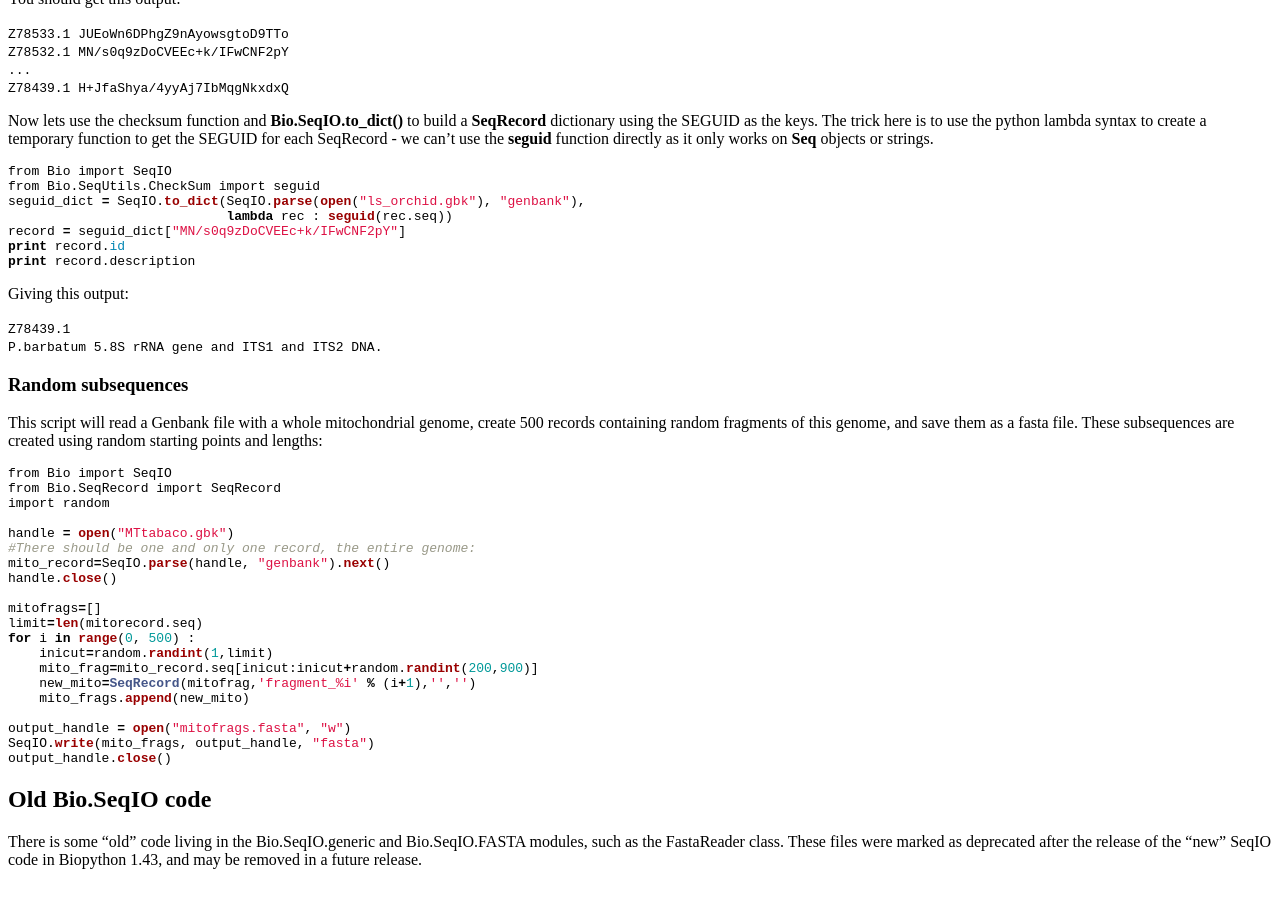
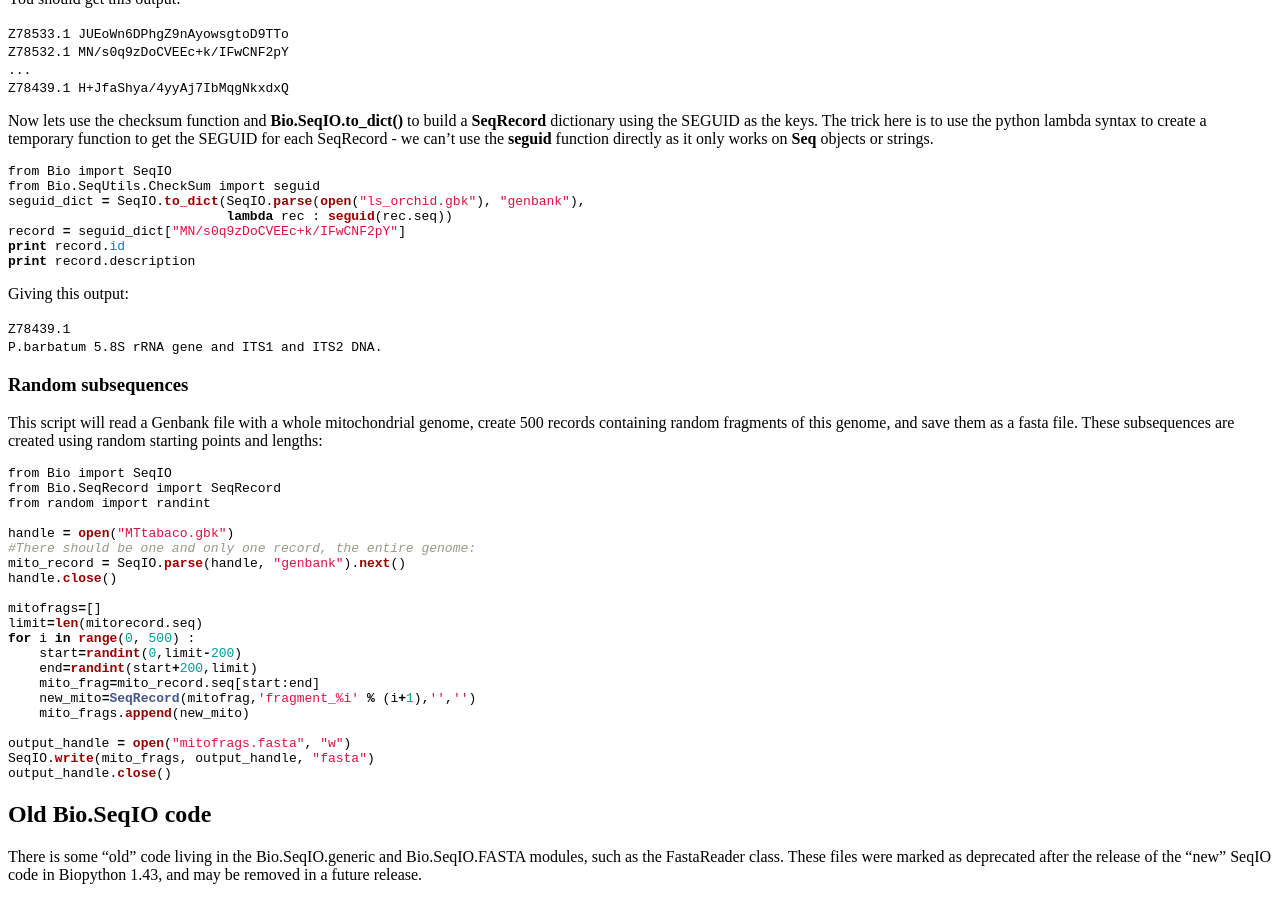
Before and after one commit to biopython/biopython.github.io, a Jekyll site: the page built from wiki/SeqIO.md, in a window 1280 px wide and 900 px high, scrolled down 3901 px. Built offline with Jekyll 4.4.1, drawn with Linux system fonts in a browser that asks for light colours.

Commit message:
Fixed possible overflow when randomly get a sequence near the end

````diff
--- a/wiki/SeqIO.md
+++ b/wiki/SeqIO.md
@@ -374,18 +374,19 @@ starting points and lengths:
 ``` python
 from Bio import SeqIO
 from Bio.SeqRecord import SeqRecord
-import random
+from random import randint
 
 handle = open("MTtabaco.gbk")
 #There should be one and only one record, the entire genome:
-mito_record=SeqIO.parse(handle, "genbank").next()
+mito_record = SeqIO.parse(handle, "genbank").next()
 handle.close()
 
 mitofrags=[]
 limit=len(mitorecord.seq)
 for i in range(0, 500) :
-    inicut=random.randint(1,limit)
-    mito_frag=mito_record.seq[inicut:inicut+random.randint(200,900)]
+    start=randint(0,limit-200)
+    end=randint(start+200,limit)
+    mito_frag=mito_record.seq[start:end]
     new_mito=SeqRecord(mitofrag,'fragment_%i' % (i+1),'','')
     mito_frags.append(new_mito)
 
````
Also changed, not shown: 1 other file.
